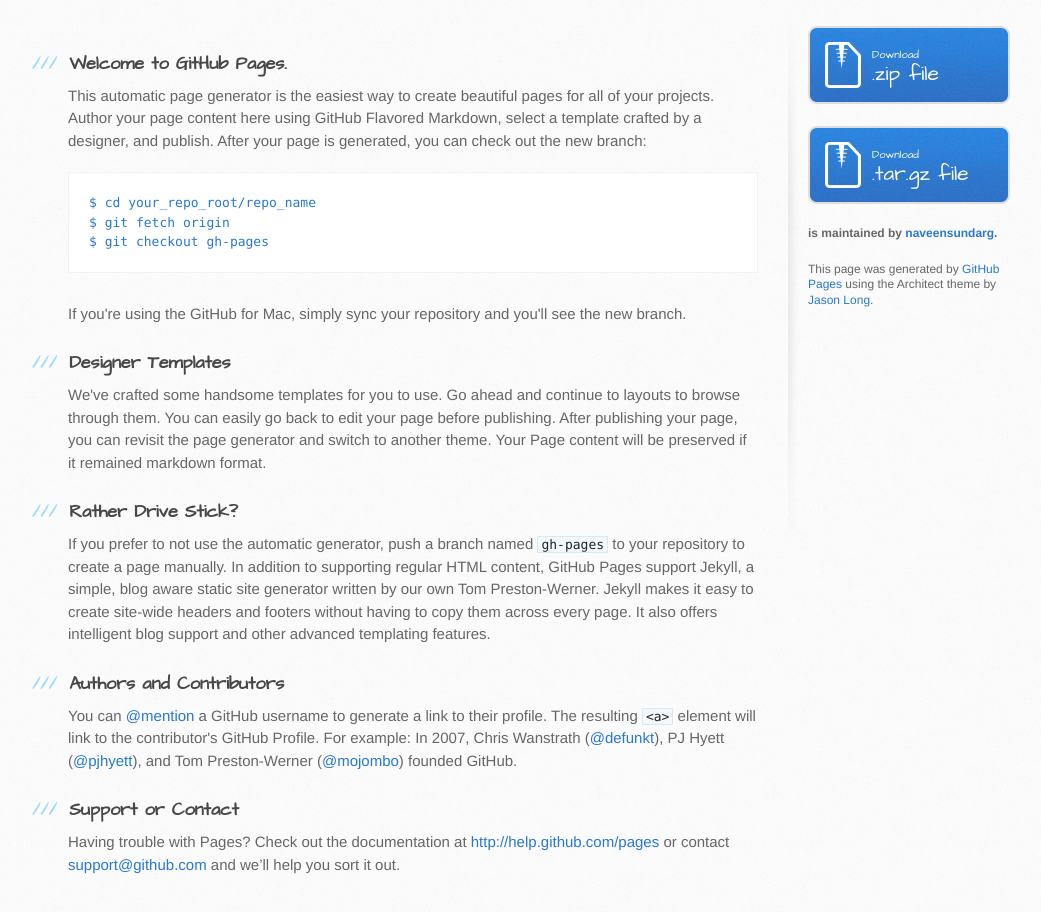
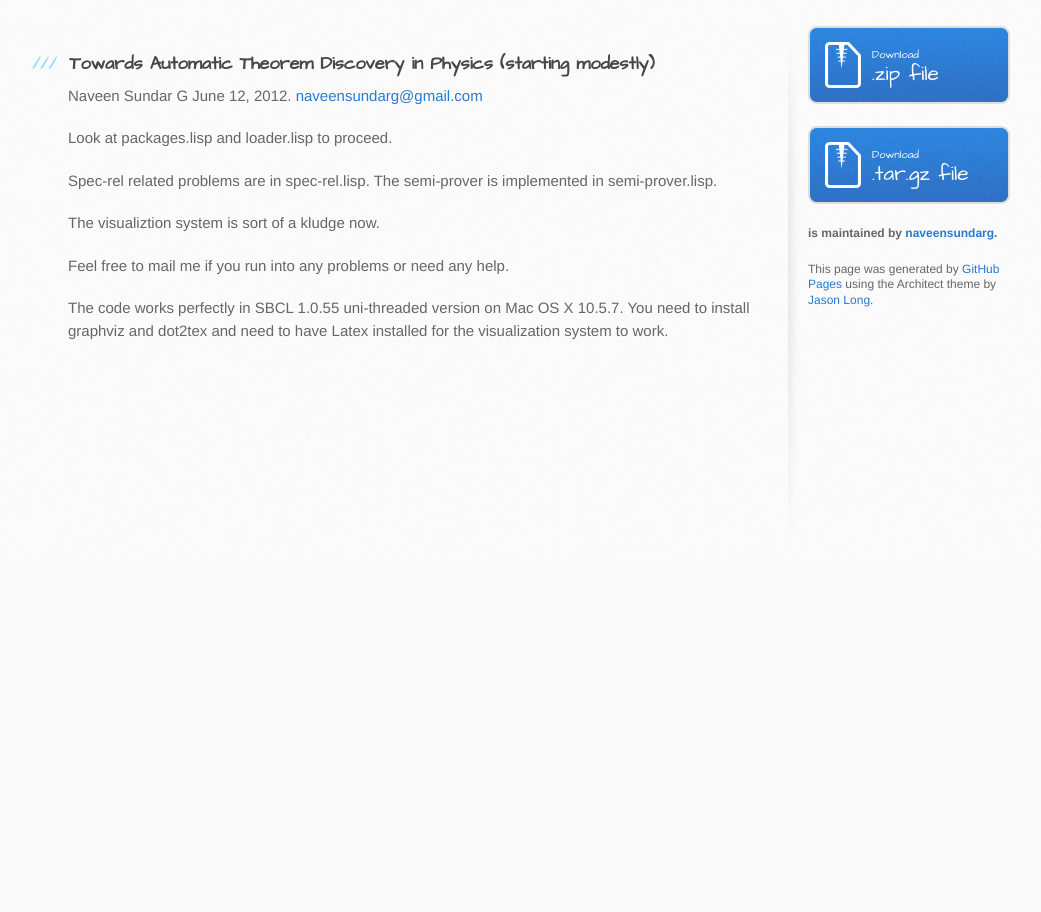
Before and after one commit to naveensundarg/ai-physics, a plain HTML site: page index.html in a window 1280 px wide. Shown: the part 240-1152 px from the top of the page, without its empty margins (102-1143 px from the left). After the commit the page ends 800 px from the top, so only its background shows below. Drawn offline with Linux system fonts and the light colour scheme.

```diff
--- a/index.html
+++ b/index.html
@@ -29,36 +29,19 @@
       <div class="inner clearfix">
         <section id="main-content">
           <h3>
-<a name="welcome-to-github-pages" class="anchor" href="#welcome-to-github-pages"><span class="octicon octicon-link"></span></a>Welcome to GitHub Pages.</h3>
+<a name="towards-automatic-theorem-discovery-in-physics-starting-modestly" class="anchor" href="#towards-automatic-theorem-discovery-in-physics-starting-modestly"><span class="octicon octicon-link"></span></a>Towards Automatic Theorem Discovery in Physics (starting modestly)</h3>
 
-<p>This automatic page generator is the easiest way to create beautiful pages for all of your projects. Author your page content here using GitHub Flavored Markdown, select a template crafted by a designer, and publish. After your page is generated, you can check out the new branch:</p>
+<p>Naveen Sundar G June 12, 2012. <a href="mailto:naveensundarg@gmail.com">naveensundarg@gmail.com</a></p>
 
-<pre><code>$ cd your_repo_root/repo_name
-$ git fetch origin
-$ git checkout gh-pages
-</code></pre>
+<p>Look at packages.lisp and loader.lisp to proceed.</p>
 
-<p>If you're using the GitHub for Mac, simply sync your repository and you'll see the new branch.</p>
+<p>Spec-rel related problems are in spec-rel.lisp. The semi-prover is implemented in semi-prover.lisp.</p>
 
-<h3>
-<a name="designer-templates" class="anchor" href="#designer-templates"><span class="octicon octicon-link"></span></a>Designer Templates</h3>
+<p>The visualiztion system is sort of a kludge now.</p>
 
-<p>We've crafted some handsome templates for you to use. Go ahead and continue to layouts to browse through them. You can easily go back to edit your page before publishing. After publishing your page, you can revisit the page generator and switch to another theme. Your Page content will be preserved if it remained markdown format.</p>
+<p>Feel free to mail me if you run into any problems or need any help.</p>
 
-<h3>
-<a name="rather-drive-stick" class="anchor" href="#rather-drive-stick"><span class="octicon octicon-link"></span></a>Rather Drive Stick?</h3>
-
-<p>If you prefer to not use the automatic generator, push a branch named <code>gh-pages</code> to your repository to create a page manually. In addition to supporting regular HTML content, GitHub Pages support Jekyll, a simple, blog aware static site generator written by our own Tom Preston-Werner. Jekyll makes it easy to create site-wide headers and footers without having to copy them across every page. It also offers intelligent blog support and other advanced templating features.</p>
-
-<h3>
-<a name="authors-and-contributors" class="anchor" href="#authors-and-contributors"><span class="octicon octicon-link"></span></a>Authors and Contributors</h3>
-
-<p>You can <a href="https://github.com/blog/821" class="user-mention">@mention</a> a GitHub username to generate a link to their profile. The resulting <code>&lt;a&gt;</code> element will link to the contributor's GitHub Profile. For example: In 2007, Chris Wanstrath (<a href="https://github.com/defunkt" class="user-mention">@defunkt</a>), PJ Hyett (<a href="https://github.com/pjhyett" class="user-mention">@pjhyett</a>), and Tom Preston-Werner (<a href="https://github.com/mojombo" class="user-mention">@mojombo</a>) founded GitHub.</p>
-
-<h3>
-<a name="support-or-contact" class="anchor" href="#support-or-contact"><span class="octicon octicon-link"></span></a>Support or Contact</h3>
-
-<p>Having trouble with Pages? Check out the documentation at <a href="http://help.github.com/pages">http://help.github.com/pages</a> or contact <a href="mailto:support@github.com">support@github.com</a> and we’ll help you sort it out.</p>
+<p>The code works perfectly in SBCL 1.0.55 uni-threaded version on Mac OS X 10.5.7. You need to install graphviz and dot2tex and need to have Latex installed for the visualization system to work.</p>
         </section>
 
         <aside id="sidebar">
```
Also changed, not shown: params.json (+1 -1 lines).
